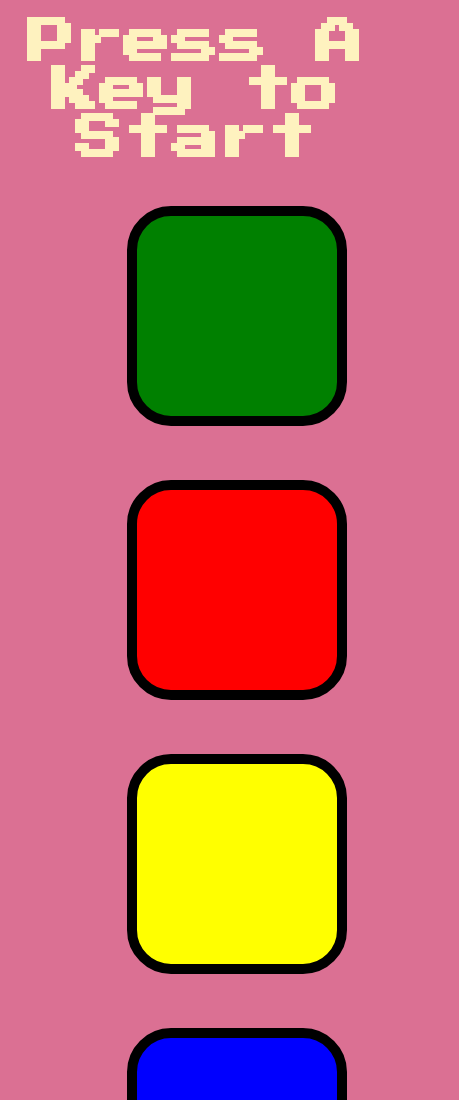
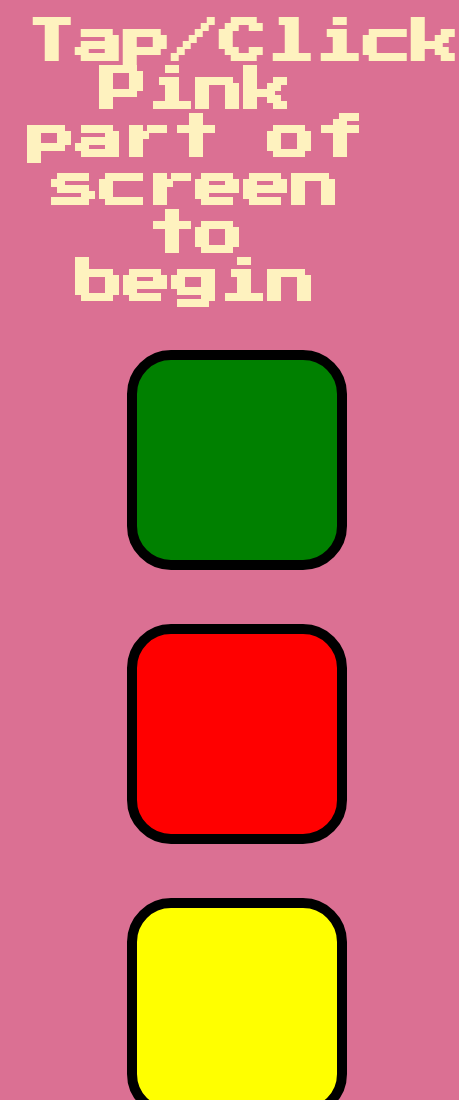
Before and after one commit to Meerxn/SimonGame, a plain HTML site: page index.html in a window 390 px wide. Shown: the top 1100 px of the page, 459 px wide, since content can reach past the window. Drawn offline with nearby package versions, Linux system fonts and the light colour scheme.

Commit message:
h1 text and mobile ccode fix

```diff
--- a/index.html
+++ b/index.html
@@ -11,7 +11,7 @@
 </head>
 
 <body>
-  <h1 id="level-title">Press A Key to Start</h1>
+  <h1 id="level-title">Tap/Click Pink part of screen to begin</h1>
   <div class="container">
     <div lass="row">
 
```
